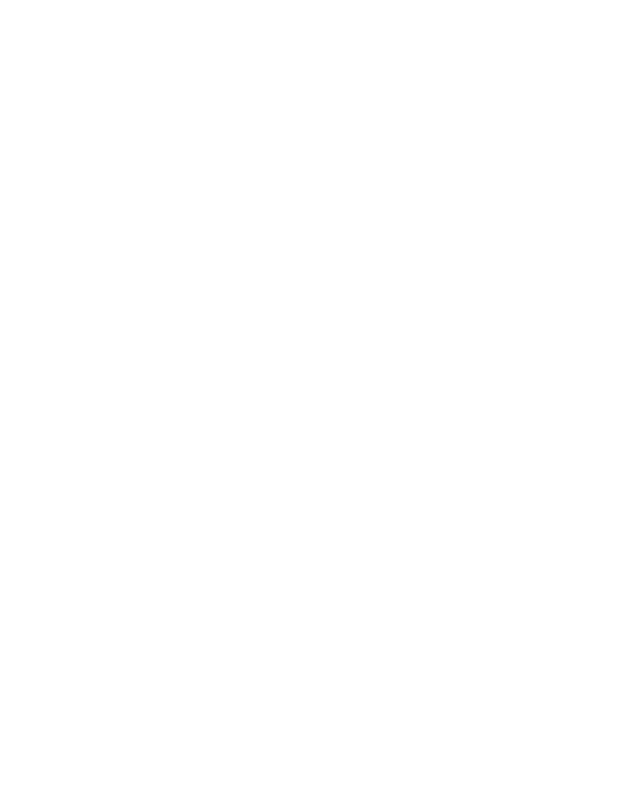
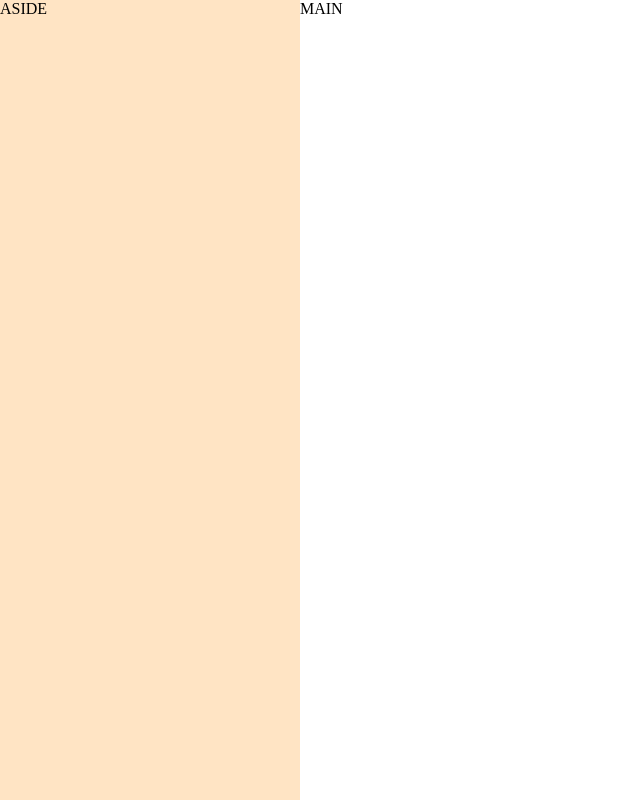
Before and after one commit to tropikalis/Eduhouse, a website: page index.html in a window 1280 px wide. Shown: the whole page, without its empty margins (0-640 px from the left). Drawn offline with Linux system fonts and the light colour scheme.

Commit message:
Basic layout #2

```diff
--- /dev/null
+++ b/css/main.css
@@ -0,0 +1,18 @@
+* {
+    box-sizing: border-box;
+}
+
+body {
+    display: grid;
+    grid-template-columns: 300px 1fr;
+    margin: 0;
+    min-height: 100vh;
+    background-color: bisque;
+}
+
+aside {
+}
+
+main {
+    background-color: white;
+}
--- a/index.html
+++ b/index.html
@@ -4,8 +4,16 @@
     <meta charset="UTF-8">
     <meta name="viewport" content="width=device-width, initial-scale=1.0">
     <title>Document</title>
+    <link rel="stylesheet" href="./css/main.css">
 </head>
+
 <body>
+    <aside>
+      ASIDE
+    </aside>
+    <main>
+        MAIN
+    </main>
+</body>
 
-</body>
 </html>
```
